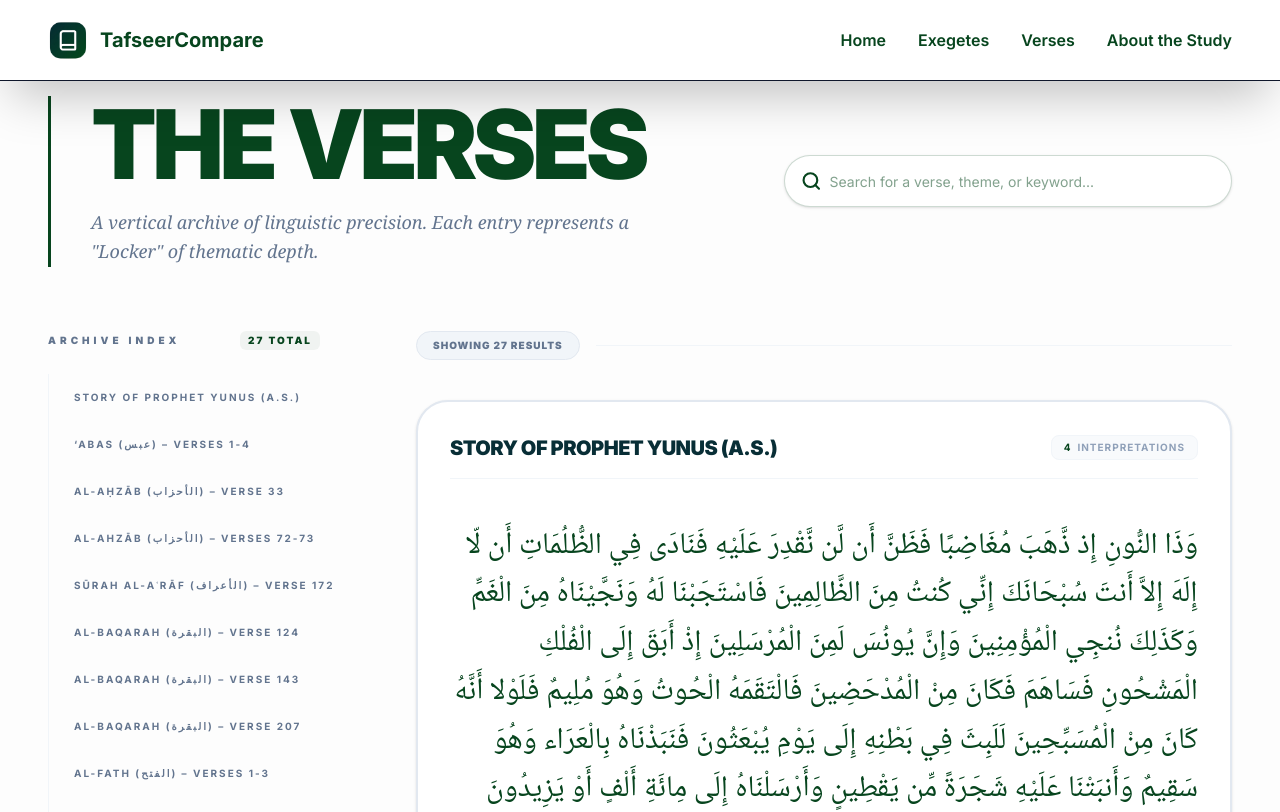
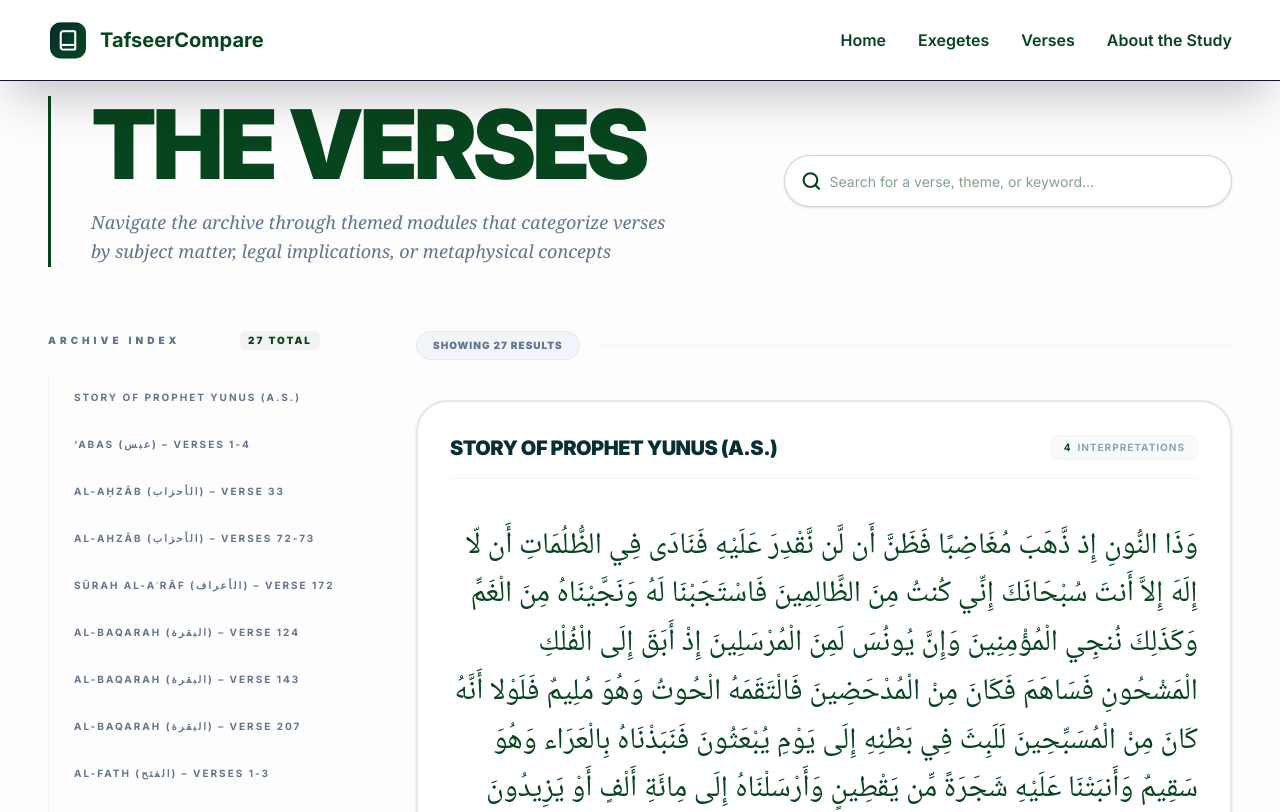
Before and after one commit to alyyissa/TafsirCompare, a Next.js app: page /verses in a window 1280 px wide. Shown: the top 812 px of the page. Built offline with nearby package versions, Linux system fonts and the light colour scheme.

Commit message:
Fixed the h2 in the header of the verses [slug] page.js

```diff
--- a/src/app/verses/page.js
+++ b/src/app/verses/page.js
@@ -98,8 +98,7 @@ export default function VersesPage() {
               The Verses
             </h1>
             <p className="text-slate-500 text-sm md:text-lg font-medium max-w-xl leading-relaxed font-serif italic mt-4">
-              A vertical archive of linguistic precision. Each entry represents a "Locker" of thematic depth.
-            </p>
+              Navigate the archive through themed modules that categorize verses by subject matter, legal implications, or metaphysical concepts            </p>
           </div>
 
           <div className="flex items-center border pl-4 gap-2 bg-white border-primary/20 h-[52px] rounded-full overflow-hidden max-w-md w-full shadow-sm focus-within:border-primary focus-within:shadow-md transition-all">
```
